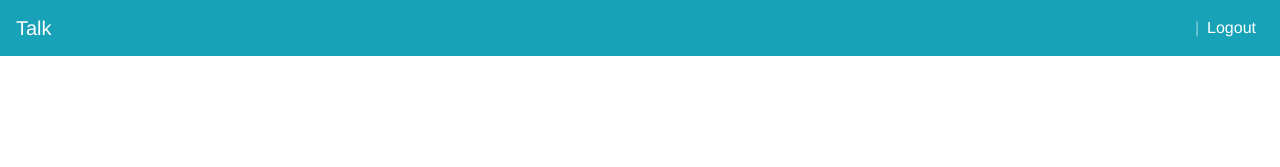
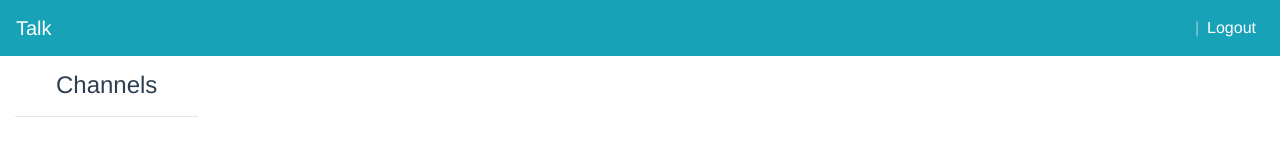
Before and after one commit to georgeben/Talk, a Vue app: page /chat in a window 1280 px wide. Shown: the top 167 px of the page. Built offline with nearby package versions, Linux system fonts and the light colour scheme; what vue-chat-scroll would draw is missing.

Commit message:
Create RoomList.vue

```diff
--- a/src/components/RoomList.vue
+++ b/src/components/RoomList.vue
@@ -0,0 +1,26 @@
+<template>
+  <div class="room-list">
+    <h4>Channels</h4>
+    <hr>
+    <b-list-group v-if="activeRoom">
+      <b-list-group-item v-for="room in rooms"
+                        :key="room.name"
+                        :active="activeRoom.id === room.id"
+                        href="#"
+                        @click="onChange(room)">
+        # {{ room.name }}
+      </b-list-group-item>
+    </b-list-group>
+  </div>
+</template>
+
+<script>
+import { mapState } from 'vuex'
+
+export default {
+    name: 'room-list',
+    computed: {
+        ...mapState(['activeRoom', 'rooms'])
+    }
+}
+</script>
```
